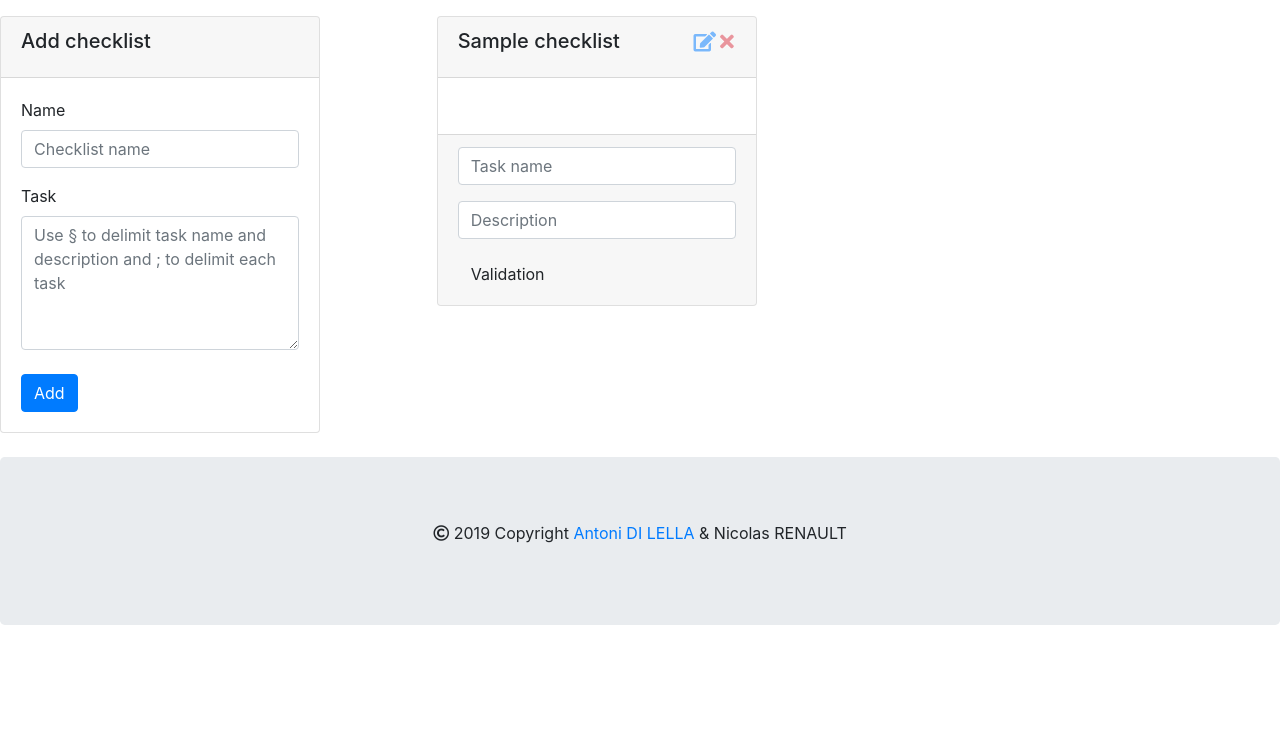
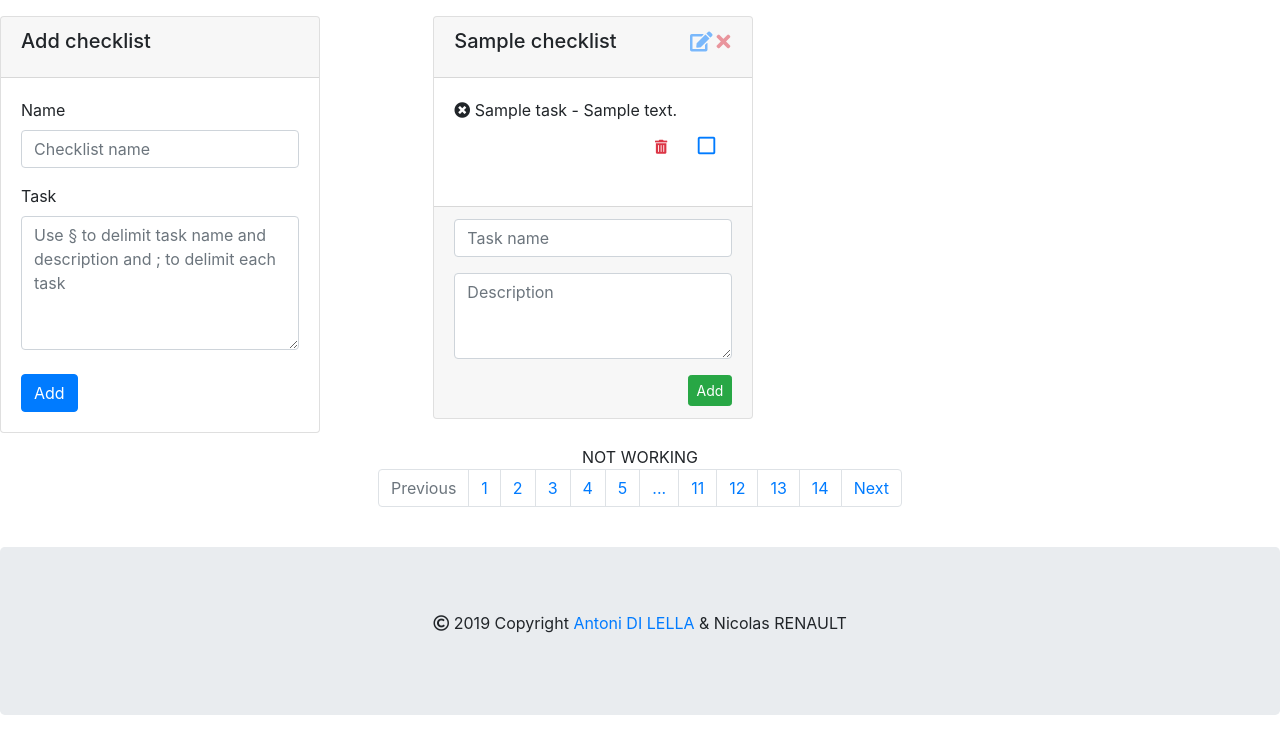
Before and after one commit to MateusFRz/todolist-manager, a PHP site: template view/pageContent/taskView.php in a window 1280 px wide. Shown: the part 64-811 px from the top of the page. Before the commit the page ends 689 px from the top, so only its background shows below. Run offline with PHP 8.4, Linux system fonts and the light colour scheme; the template is opened without the code that fills it: most values are stand-ins (such as "Sample title", 1, 10 or a date in 2020); data that the repository does not hold is empty; some libraries are stand-ins or nearby versions.

Commit message:
move login and profile to UserController.php update addTask checks update view : implements pagination and some css add

```diff
--- a/controller/AdminController.php
+++ /dev/null
@@ -1,6 +0,0 @@
-<?php
-
-
-class AdminController {
-
-}
--- a/view/pageContent/addChecklist.php
+++ b/view/pageContent/addChecklist.php
@@ -1,5 +1,4 @@
-<div class="col-4">
-    <div class="card" style="width: 20rem;">
+    <div class="card p-0" style="width: 20rem;">
         <div class="card-header">
             <h5 class="card-title">Add checklist</h5>
         </div>
@@ -27,4 +26,3 @@
             </form>
         </div>
     </div>
-</div>
--- a/view/pageContent/taskView.php
+++ b/view/pageContent/taskView.php
@@ -1,14 +1,13 @@
-<div class="row">
+<div class="card-columns">
     <?php
-    $rowCount = 1;
-    $numCols = 3;
+   /* $rowCount = 1;
+    $numCols = 3;*/
 
     require_once "addChecklist.php";
     if (!empty($checklists)):
         ?>
 
         <?php foreach ($checklists as $checklist): ?>
-        <div class="col-4">
             <div class="card" style="width: 20rem;">
                 <div class="card-header">
                     <form method="post">
@@ -25,7 +24,7 @@
                 </div>
                 <div class="card-body">
                     <ul class="list-unstyled">
-                        <?php foreach ($checklist->getTasks() as $task): ?>
+                        <?php $tasks = $checklist->getTasks(); foreach ($tasks as $task): ?>
                             <li><?= ($task->isDone() ? "<i class=\"fas fa-check-circle\"></i><strike>" : "<i class=\"fas fa-times-circle\"></i>")
                                     . " " . $task->getName() . " - " . $task->getDescription(); ?></strike>
                                 <form method="post" class="text-right">
@@ -36,29 +35,48 @@
                                     <input type="hidden" name="taskID" value="<?= $task->getID(); ?>">
                                 </form>
                             </li>
-                            <div class="dropdown-divider"></div>
+                            <?= array_search($task, $tasks) == array_key_last($tasks) ? "" : "<div class=\"dropdown-divider\"></div>" ?>
                         <?php endforeach; ?>
                     </ul>
-
                 </div>
                 <div class="card-footer">
-                    <form>
+                    <form class="small text-right">
                         <div class="form-group">
                             <input type="text" id="name" class="form-control" placeholder="Task name" name="name">
                         </div>
                         <div class="form-group">
-                            <input type="text" id="description" class="form-control" placeholder="Description" name="description">
+                            <textarea rows="3" type="text" id="description" class="form-control" placeholder="Description" name="description"></textarea>
                         </div>
-                        <button class="btn" type="submit">Validation</button>
+                        <button class="btn btn-success btn-sm" type="submit">Add</button>
                         <input type="hidden" name="action" value="addTask">
                         <input type="hidden"name="checklistID" value="<?= $checklist->getID(); ?>">
                     </form>
                 </div>
             </div>
-        </div>
         <?php
-        $rowCount++;
-        if ($rowCount % $numCols == 0) echo "</div></br><div class=\"row\">";
+        /*$rowCount++;
+        if ($rowCount % $numCols == 0) echo "</div></br><div class=\"row\">";*/
     endforeach;
     endif; ?>
 </div>
+<nav aria-label="Page navigation example">
+    <div class="text-center">NOT WORKING</div>
+    <ul class="pagination justify-content-center">
+        <li class="page-item disabled">
+            <a class="page-link" href="#" tabindex="-1">Previous</a>
+        </li>
+        <li class="page-item"><a class="page-link" href="#">1</a></li>
+        <li class="page-item"><a class="page-link" href="#">2</a></li>
+        <li class="page-item"><a class="page-link" href="#">3</a></li>
+        <li class="page-item"><a class="page-link" href="#">4</a></li>
+        <li class="page-item"><a class="page-link" href="#">5</a></li>
+        <li class="page-item"><a class="page-link" href="#">...</a></li>
+        <li class="page-item"><a class="page-link" href="#">11</a></li>
+        <li class="page-item"><a class="page-link" href="#">12</a></li>
+        <li class="page-item"><a class="page-link" href="#">13</a></li>
+        <li class="page-item"><a class="page-link" href="#">14</a></li>
+        <li class="page-item">
+            <a class="page-link" href="#">Next</a>
+        </li>
+    </ul>
+</nav>
```
Also changed, not shown: controller/FrontController.php (+2 -6 lines), controller/UserController.php (+45 -12 lines).
